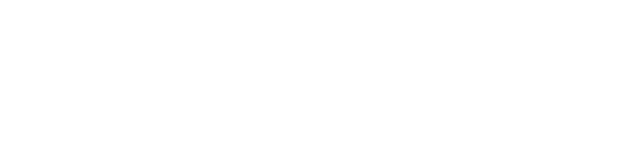
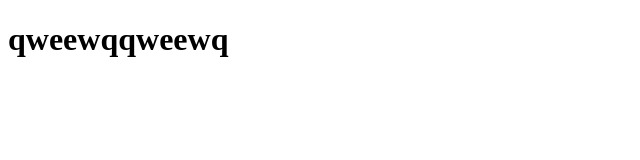
Before and after one commit to Miracle2602/First-JS, a plain HTML site: page index.html in a window 1280 px wide. Shown: the whole page, without its empty margins (0-640 px from the left). Drawn offline with Linux system fonts and the light colour scheme.

Commit message:
Изменили наименование
ааааааааа

```diff
--- a/index.html
+++ b/index.html
@@ -4,9 +4,10 @@
     <meta charset="UTF-8">
     <meta http-equiv="X-UA-Compatible" content="IE=edge">
     <meta name="viewport" content="width=device-width, initial-scale=1.0">
-    <title>121212</title>
+    <title>Заголовок</title>
 </head>
 <body>
+    <H1> qweewqqweewq</H1>
 
 </body>
 </html>
```
